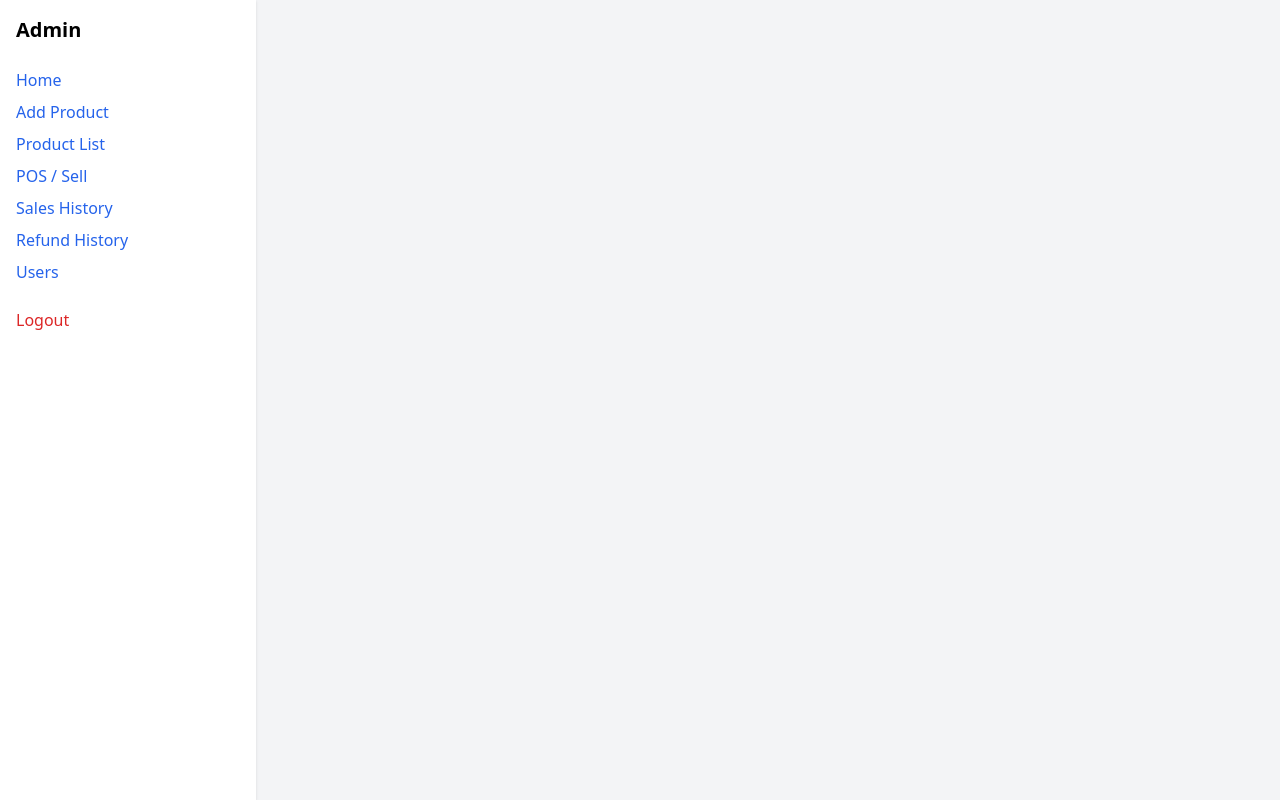
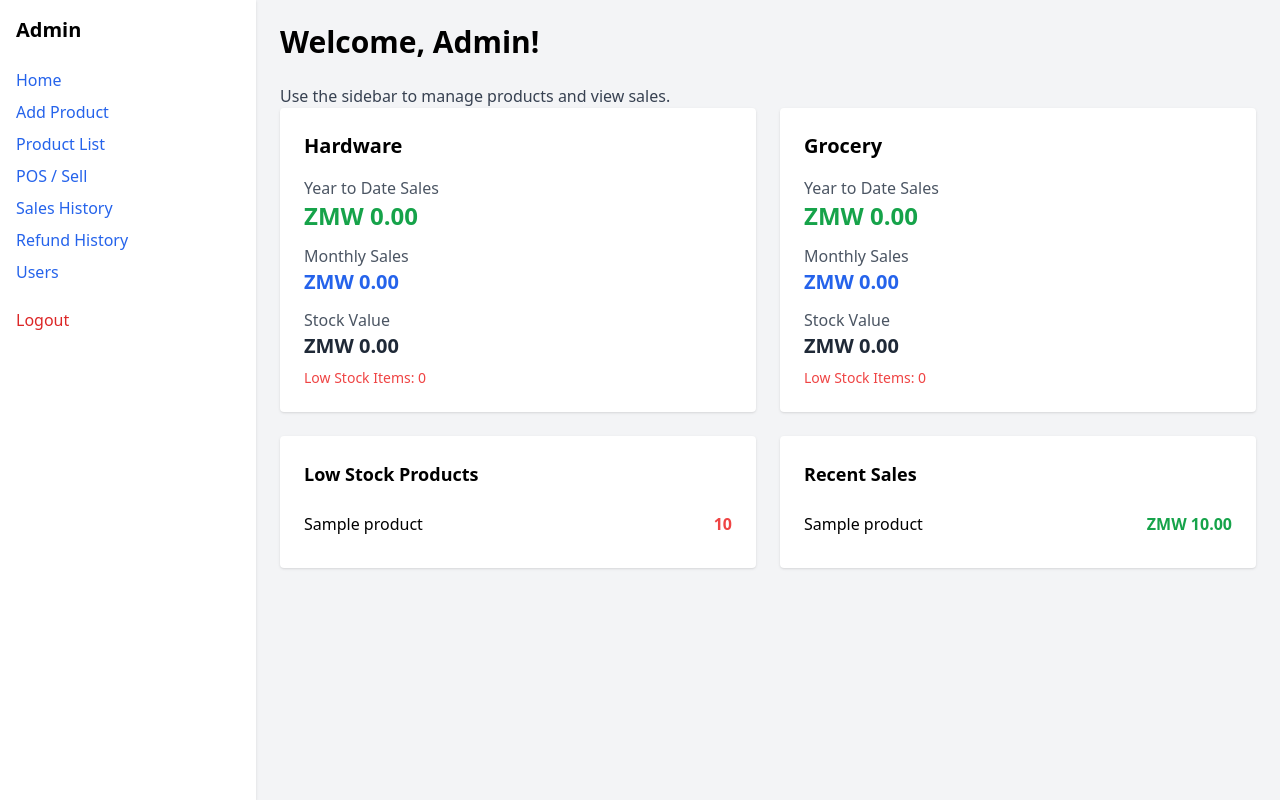
Before and after one commit to kakuhu/totatrack-pos-system, a Laravel app: page /dashboard in a window 1280 px wide. Run offline with Laravel 12, Linux system fonts and the light colour scheme; a user stored in the database is signed in; data comes from the database, SQL or seed files in the repository; tables that the repository leaves empty hold one stand-in row (values such as "Sample post"); parts of the project's set-up code (start-up, migrations or seed data) failed here and were passed over; some libraries are stand-ins or nearby versions.

Commit message:
added dasboard cards and reports

```diff
--- a/resources/views/dashboard.blade.php
+++ b/resources/views/dashboard.blade.php
@@ -37,10 +37,106 @@
 
         <!-- Main content -->
         <main class="flex-1 p-6">
-            @yield('content')
+
+
+@section('content')
+<h2 class="text-3xl font-bold mb-6">Welcome, Admin!</h2>
+<p class="text-gray-700">Use the sidebar to manage products and view sales.</p>
+<div class="grid grid-cols-1 md:grid-cols-2 gap-6 mb-6">
+
+    <!-- HARDWARE SUMMARY -->
+    <div class="bg-white p-6 rounded shadow">
+        <h2 class="text-xl font-bold mb-4">Hardware</h2>
+
+        <p class="text-gray-600">Year to Date Sales</p>
+        <p class="text-2xl font-bold text-green-600 mb-3">
+            ZMW {{ number_format($hardwareYtdSales, 2) }}
+        </p>
+
+        <p class="text-gray-600">Monthly Sales</p>
+        <p class="text-xl font-semibold text-blue-600 mb-3">
+            ZMW {{ number_format($hardwareMonthlySales, 2) }}
+        </p>
+
+        <p class="text-gray-600">Stock Value</p>
+        <p class="text-xl font-semibold text-gray-800">
+            ZMW {{ number_format($hardwareStockValue, 2) }}
+        </p>
+
+        <p class="text-sm text-red-500 mt-2">
+            Low Stock Items: {{ $hardwareLowStock }}
+        </p>
+    </div>
+
+    <!-- GROCERY SUMMARY -->
+    <div class="bg-white p-6 rounded shadow">
+        <h2 class="text-xl font-bold mb-4">Grocery</h2>
+
+        <p class="text-gray-600">Year to Date Sales</p>
+        <p class="text-2xl font-bold text-green-600 mb-3">
+            ZMW {{ number_format($groceryYtdSales, 2) }}
+        </p>
+
+        <p class="text-gray-600">Monthly Sales</p>
+        <p class="text-xl font-semibold text-blue-600 mb-3">
+            ZMW {{ number_format($groceryMonthlySales, 2) }}
+        </p>
+
+        <p class="text-gray-600">Stock Value</p>
+        <p class="text-xl font-semibold text-gray-800">
+            ZMW {{ number_format($groceryStockValue, 2) }}
+        </p>
+
+        <p class="text-sm text-red-500 mt-2">
+            Low Stock Items: {{ $groceryLowStock }}
+        </p>
+    </div>
+
+</div>
+
+<div class="grid grid-cols-1 md:grid-cols-2 gap-6">
+
+    <!-- LOW STOCK ALERT -->
+    <div class="bg-white p-6 rounded shadow">
+        <h2 class="text-lg font-bold mb-4">Low Stock Products</h2>
+
+        <ul class="divide-y">
+            @forelse($lowStockProducts as $product)
+                <li class="py-2 flex justify-between">
+                    <span>{{ $product->name }}</span>
+                    <span class="text-red-500 font-bold">
+                        {{ $product->stock }}
+                    </span>
+                </li>
+            @empty
+                <li class="text-gray-500">No low stock items</li>
+            @endforelse
+        </ul>
+    </div>
+
+    <!-- RECENT SALES -->
+    <div class="bg-white p-6 rounded shadow">
+        <h2 class="text-lg font-bold mb-4">Recent Sales</h2>
+
+        <ul class="divide-y">
+            @forelse($recentSales as $sale)
+                <li class="py-2 flex justify-between">
+                    <span>{{ $sale->product->name ?? 'Deleted Product' }}</span>
+                    <span class="text-green-600 font-bold">
+                        ZMW {{ number_format($sale->total, 2) }}
+                    </span>
+                </li>
+            @empty
+                <li class="text-gray-500">No sales yet</li>
+            @endforelse
+        </ul>
+    </div>
+
+</div>
+
         </main>
     </div>
 
-    @yield('scripts')
+
 </body>
 </html>
```
